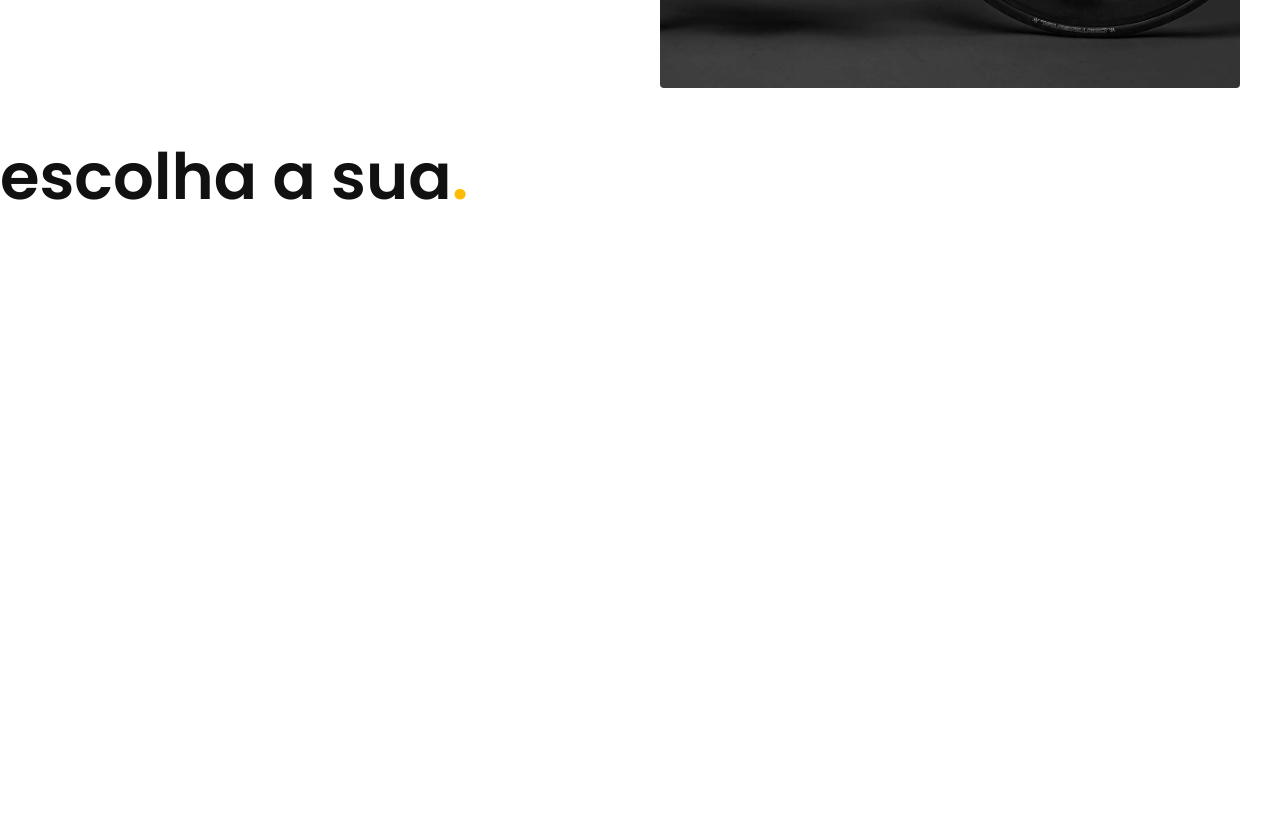
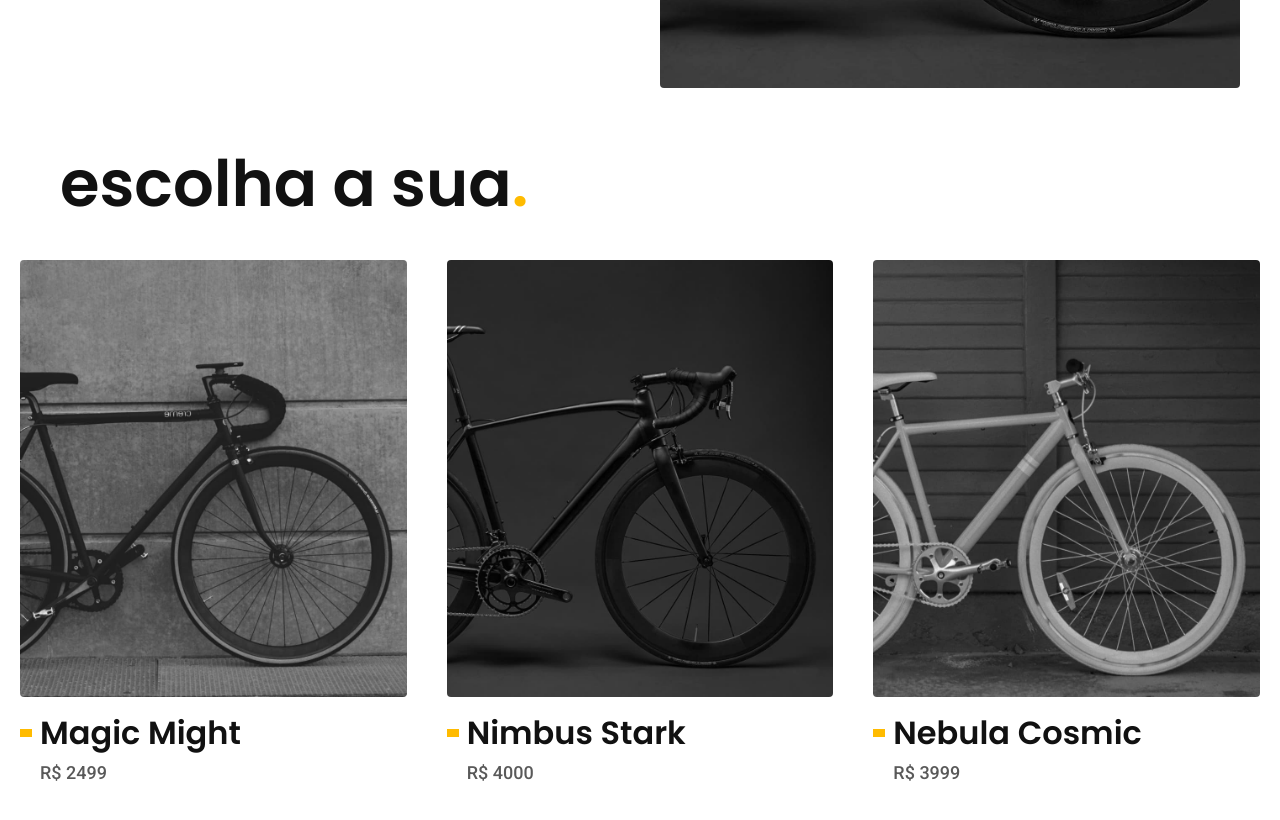
Before and after one commit to nandhae05/bikcraft, a plain HTML site: page index.html in a window 1280 px wide. Shown: the part 736-1556 px from the top of the page. Drawn offline with Linux system fonts and the light colour scheme.

Commit message:
bicicletas lista

```diff
--- /dev/null
+++ b/css/bicicletas/bicicletas-lista.css
@@ -0,0 +1,71 @@
+.bicicletas-lista {
+    padding-top: 60px;
+    padding-bottom: 120px;
+}
+
+.bicicletas-lista h2 {
+    margin-bottom: 40px;
+    box-sizing: border-box;
+    width: 1200px;
+    padding-left: 20px;
+    padding-right: 20px;
+    margin-left: auto;
+    margin-right: auto;
+}
+
+.bicicletas-lista ul {
+    display: flex;
+    gap: 40px;
+    padding: 0 20px 20px 20px;
+    max-width: 1400px;
+    margin-left: auto;
+    margin-right: auto;
+    overflow-x: auto;
+}
+
+.bicicletas-lista li {
+    min-width: 280px;
+}
+
+.bicicletas-lista a {
+    flex: 1;
+    display: block;
+}
+
+.bicicletas-lista img {
+    margin-bottom: 16px;
+}
+
+.bicicletas-lista h3 {
+    margin-bottom: 8px;
+    display: flex;
+    align-items: center;
+}
+
+.bicicletas-lista h3::before {
+    content: "";
+    display: inline-block;
+    height: 8px;
+    width: 12px;
+    margin-right: 8px;
+    background-color: var(--cor-p1);
+    transition: width 0.2s;
+}
+
+.bicicletas-lista a:hover h3::before {
+    width: 24px;
+}
+
+.bicicletas-lista li span {
+    padding-left: 20px;
+}
+
+@media (max-width: 800px) {
+    .bicicletas-lista {
+        padding-bottom: 60px;
+    }
+
+    .bicicletas-lista ul {
+        gap: 20px;
+    }
+}
--- a/css/global/global.css
+++ b/css/global/global.css
@@ -5,7 +5,7 @@ body {
     padding-bottom: 600px;
 }
 
-h1, ul, p {
+h1, h2, h3, h4, ul, p {
     margin: 0px;
 }
 
@@ -24,3 +24,7 @@ img {
     max-width: 100%;
     display: block;
 }
+
+img[src$=".jpg"] {
+    border-radius: 4px;
+}
--- a/css/style.css
+++ b/css/style.css
@@ -9,3 +9,6 @@
 
 /* HOME */
 @import './home/introducao.css';
+
+/* BICICLETAS */
+@import './bicicletas/bicicletas-lista.css';
--- a/index.html
+++ b/index.html
@@ -43,7 +43,35 @@
             </div>
         </main>
 
-        <h2 class="font-1-xxl">escolha a sua<span class="cor-p1">.</span></h2>
+        <article class="bicicletas-lista">
+            <h2 class="font-1-xxl">escolha a sua<span class="cor-p1">.</span></h2>
+
+            <ul>
+                <li>
+                    <a href="./bicicletas/magic.html">
+                        <img src="./img/bicicletas/magic-home.jpg" alt="Bicicleta preta">
+                        <h3 class="font-1-xl">Magic Might</h3>
+                        <span class="font-2-m cor-8">R$ 2499</span>
+                    </a>
+                </li>
+
+                <li>
+                    <a href="./bicicletas/magic.html">
+                        <img src="./img/bicicletas/nimbus-home.jpg" alt="Bicicleta preta">
+                        <h3 class="font-1-xl">Nimbus Stark</h3>
+                        <span class="font-2-m cor-8">R$ 4000</span>
+                    </a>
+                </li>
+
+                <li>
+                    <a href="./bicicletas/magic.html">
+                        <img src="./img/bicicletas/nebula-home.jpg" alt="Bicicleta preta">
+                        <h3 class="font-1-xl">Nebula Cosmic</h3>
+                        <span class="font-2-m cor-8">R$ 3999</span>
+                    </a>
+                </li>
+            </ul>
+        </article>
 
     </body>
 </html>
```
